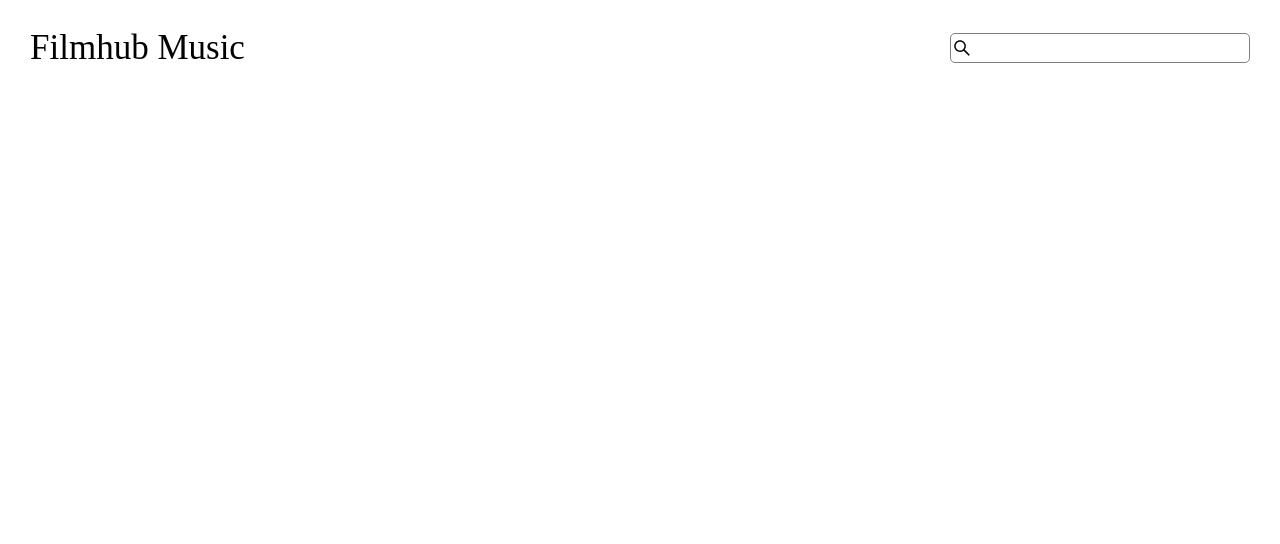
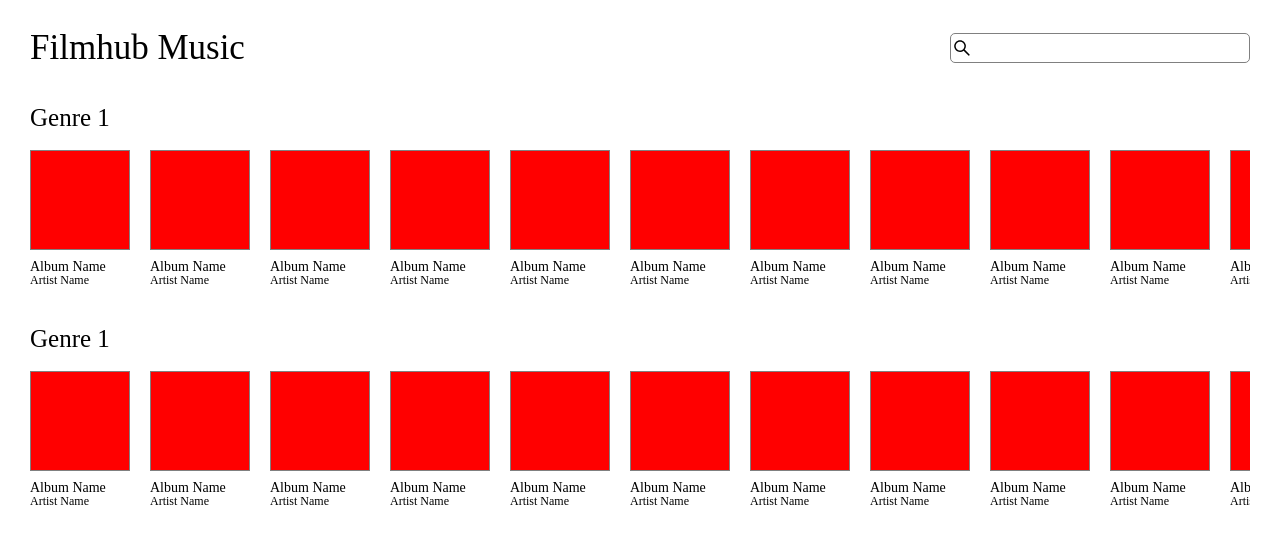
Before and after one commit to jhonnatangomes/filmhub-music, a React (Create React App) app: page / in a window 1280 px wide. Shown: the top 544 px of the page. Built offline with nearby package versions, Linux system fonts and the light colour scheme.

Commit message:
created base layout

```diff
--- /dev/null
+++ b/src/components/genres/Genres.js
@@ -0,0 +1,60 @@
+import styled from "styled-components";
+import Song from "../song/Song";
+
+export default function Genres() {
+    return (
+        <>
+            <Container>
+                <GenreName>Genre 1</GenreName>
+                <Songs>
+                    <Song></Song>
+                    <Song></Song>
+                    <Song></Song>
+                    <Song></Song>
+                    <Song></Song>
+                    <Song></Song>
+                    <Song></Song>
+                    <Song></Song>
+                    <Song></Song>
+                    <Song></Song>
+                    <Song></Song>
+                </Songs>
+            </Container>
+            <Container>
+                <GenreName>Genre 1</GenreName>
+                <Songs>
+                    <Song></Song>
+                    <Song></Song>
+                    <Song></Song>
+                    <Song></Song>
+                    <Song></Song>
+                    <Song></Song>
+                    <Song></Song>
+                    <Song></Song>
+                    <Song></Song>
+                    <Song></Song>
+                    <Song></Song>
+                </Songs>
+            </Container>
+        </>
+    );
+}
+
+const Container = styled.div`
+    margin-top: 40px;
+`;
+
+const GenreName = styled.p`
+    font-size: 25px;
+    margin-bottom: 20px;
+`;
+
+const Songs = styled.div`
+    display: flex;
+    overflow-x: auto;
+    overflow-y: hidden;
+
+    > div {
+        margin-right: 20px;
+    }
+`;
--- a/src/components/home/Home.js
+++ b/src/components/home/Home.js
@@ -1,5 +1,6 @@
 import styled from "styled-components";
 import { AiOutlineSearch } from "react-icons/ai";
+import Genres from "../genres/Genres";
 
 export default function Home() {
     return (
@@ -11,6 +12,7 @@ export default function Home() {
                     <SearchIcon />
                 </SearchBar>
             </Top>
+            <Genres />
         </Container>
     );
 }
--- /dev/null
+++ b/src/components/song/Song.js
@@ -0,0 +1,31 @@
+import styled from "styled-components";
+
+export default function Song() {
+    return (
+        <div>
+            <SongContainer></SongContainer>
+            <SongDetails>
+                <p>Album Name</p>
+                <p>Artist Name</p>
+            </SongDetails>
+        </div>
+    );
+}
+
+const SongContainer = styled.div`
+    width: 100px;
+    height: 100px;
+    border: 1px solid gray;
+    background-color: red;
+    margin-bottom: 10px;
+`;
+
+const SongDetails = styled.div`
+    p:first-child {
+        font-size: 14px;
+    }
+
+    p:last-child {
+        font-size: 12px;
+    }
+`;
```
